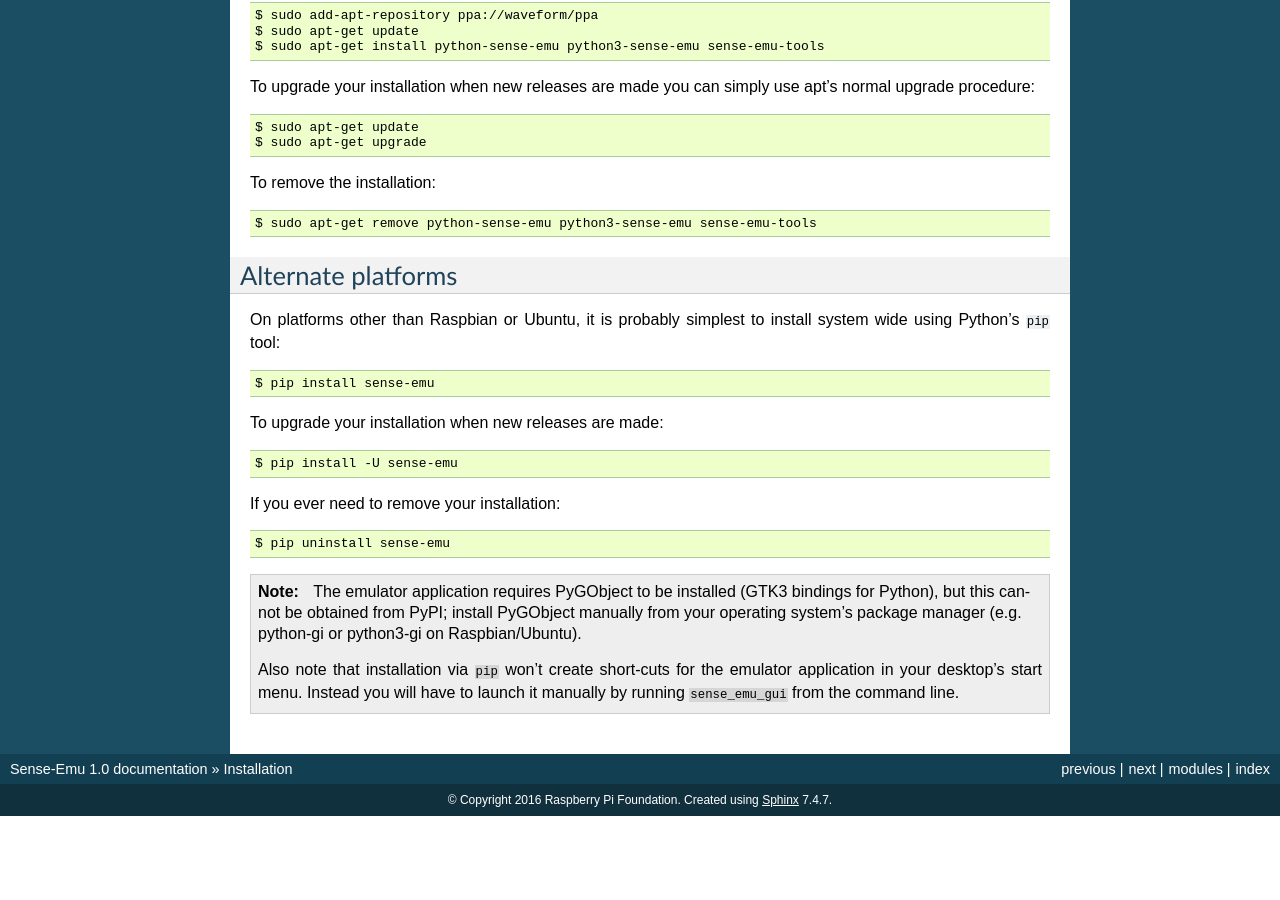
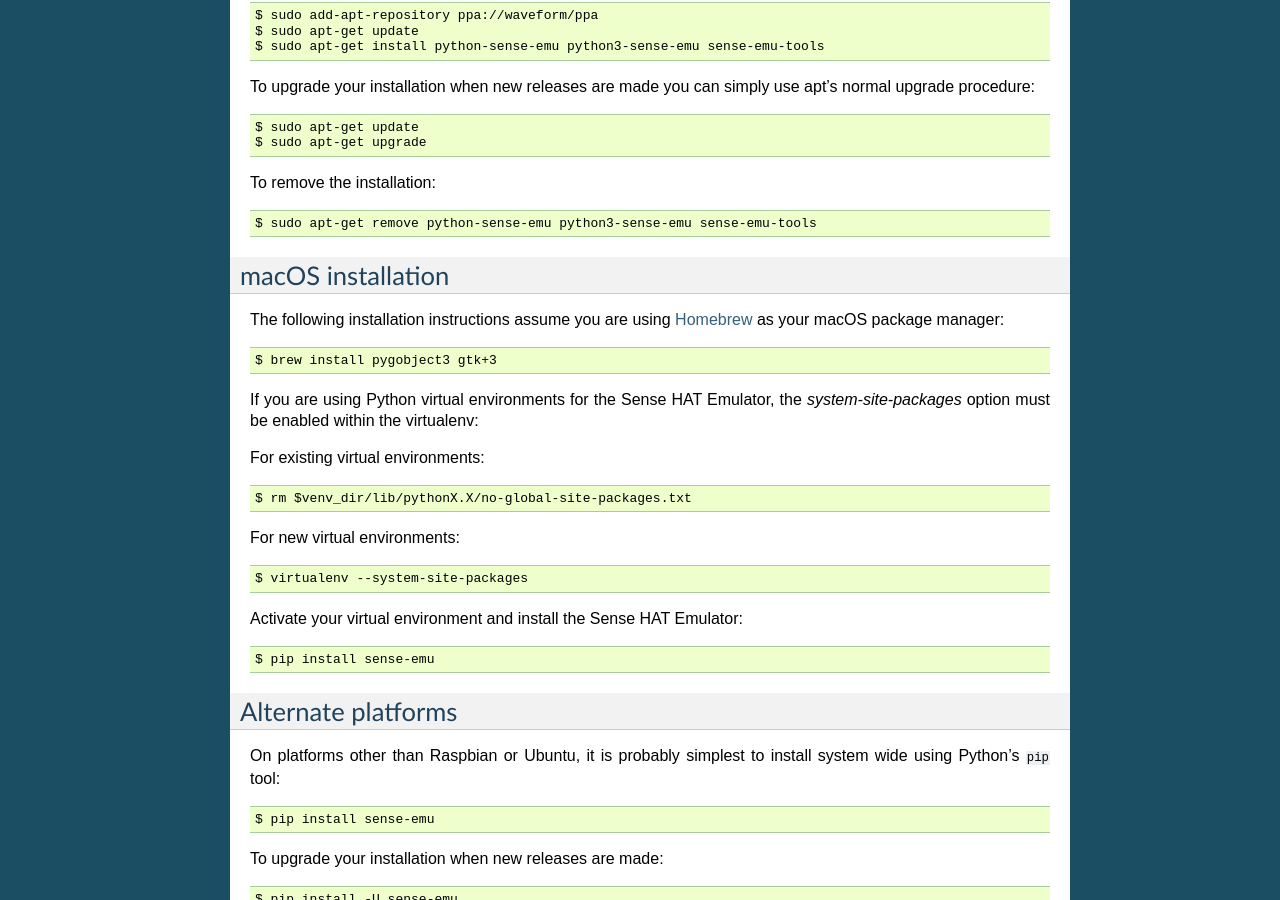
Before and after one commit to astro-pi/python-sense-emu, a Sphinx documentation site: the page built from docs/install.rst, in a window 1280 px wide and 900 px high, scrolled down 765 px. Built offline with Sphinx 7.4.7, drawn with Linux system fonts in a browser that asks for light colours; before the commit the page ends 1581 px from its top, so only the background shows below that.

Commit message:
Adding installation instructions for macOS
Adding some detailed instructions for installation on macOS using Homebrew and virtualenv

```diff
--- a/docs/install.rst
+++ b/docs/install.rst
@@ -65,6 +65,30 @@
 
 .. _PPA: https://launchpad.net/~waveform/+archive/ppa
 
+.. _macos_install:
+
+macOS installation
+=====================
+
+The following installation instructions assume you are using `Homebrew`_ as your macOS package manager::
+
+    $ brew install pygobject3 gtk+3
+
+If you are using Python virtual environments for the Sense HAT Emulator, the `system-site-packages` option must be enabled within the virtualenv::
+
+For existing virtual environments::
+
+    $ rm $venv_dir/lib/pythonX.X/no-global-site-packages.txt
+
+For new virtual environments::
+
+    $ virtualenv --system-site-packages
+
+Activate your virtual environment and install the Sense HAT Emulator::
+
+    $ pip install sense-emu
+
+.. _Homebrew: http://brew.sh/
 
 .. _other_install:
 
```
